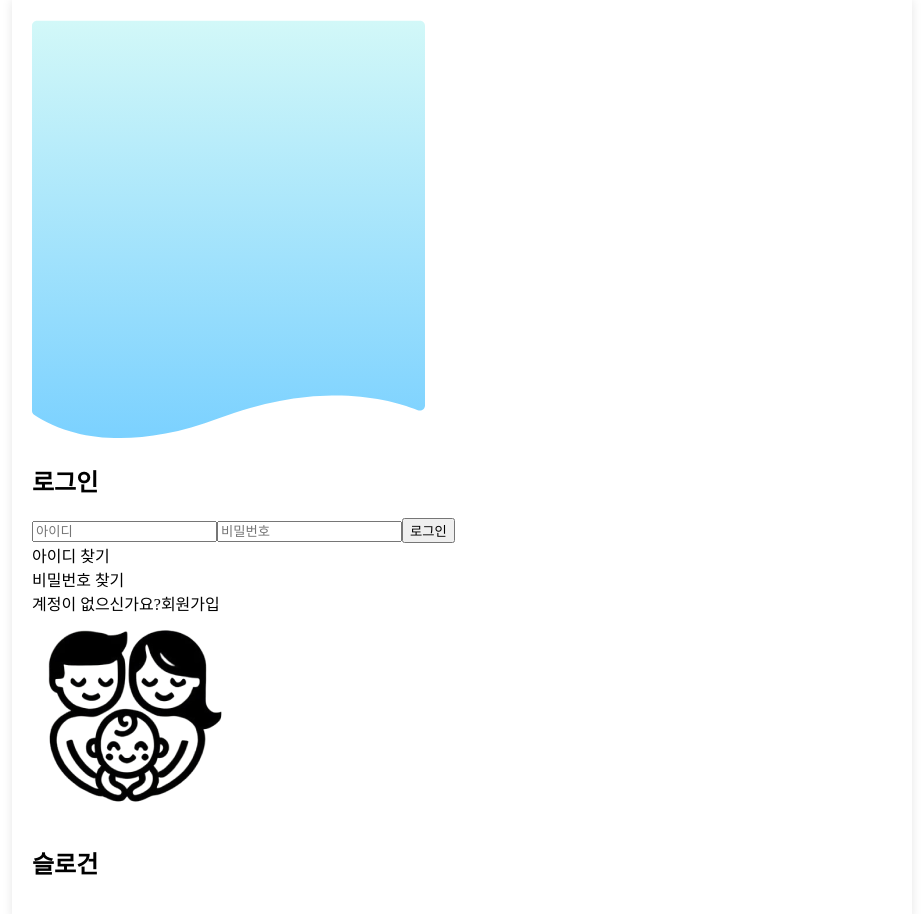
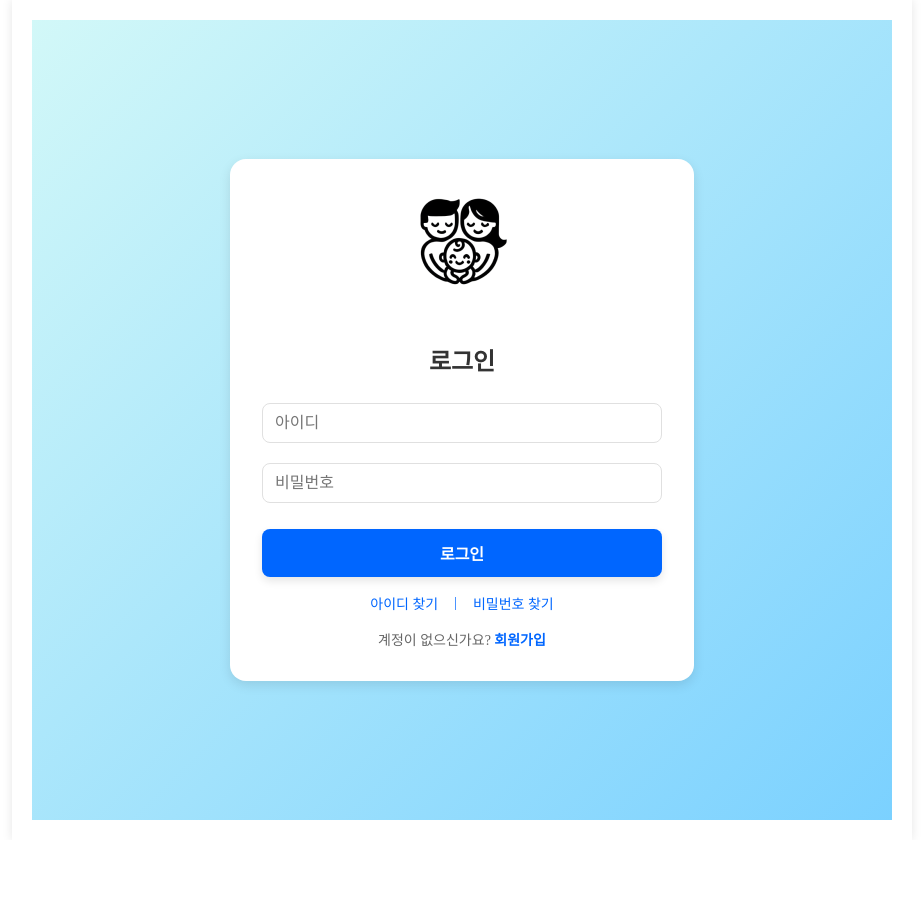
Before and after one commit to 2024GanzithonPYTHON/12_GANZI_Frontend, a React (Create React App) app: page /login in a window 1280 px wide. Shown: the top 914 px of the page, without its empty margins (178-1101 px from the left). After the commit the page ends 840 px from the top, so only its background shows below. Built offline with nearby package versions, Linux system fonts and the light colour scheme.

Commit message:
feat:  회원가입 api 연동 및 홈, 로그인, 회원가입 화면 디자인 수정

```diff
--- a/package.json
+++ b/package.json
@@ -50,8 +50,9 @@
     ]
   },
   "devDependencies": {
+    "@tanstack/eslint-plugin-query": "^5.62.16",
     "@types/react-datepicker": "^6.2.0",
     "@types/styled-components": "^5.1.34",
-    "typescript": "^5.7.3"
+    "typescript": "^4.9.5"
   }
 }
--- /dev/null
+++ b/src/components/Modal/Modal.tsx
@@ -0,0 +1,93 @@
+// ModalWrapper: 모달의 배경
+// ModalContent: 모달의 내부 컨텐츠
+import React from 'react';
+import styled from 'styled-components';
+import { NextButton } from '../Button';
+import { useNavigate } from 'react-router-dom';
+
+const ModalWrapper = styled.div`
+  position: fixed;
+  top: 0;
+  left: 0;
+  width: 100%;
+  height: 100%;
+  background: rgba(0, 0, 0, 0.5); // 반투명 배경
+  display: flex;
+  align-items: center;
+  justify-content: center;
+  z-index: 1000;
+`;
+
+const ModalContent = styled.div`
+  background: #fff;
+  border-radius: 16px;
+  padding: 24px;
+  text-align: center;
+  width: 90%;
+  max-width: 400px;
+  box-shadow: 0px 4px 12px rgba(0, 0, 0, 0.15);
+`;
+
+const ModalTitle = styled.h2`
+  font-size: 20px;
+  font-weight: bold;
+  margin-bottom: 16px;
+  color: #333;
+`;
+
+const ModalMessage = styled.p`
+  font-size: 16px;
+  color: #555;
+  margin-bottom: 24px;
+`;
+
+const CloseButton = styled(NextButton)`
+  background: #0066ff;
+  color: white;
+  border-radius: 8px;
+  padding: 12px 16px;
+  font-size: 16px;
+  font-weight: bold;
+  width: 100%;
+  box-shadow: 0 2px 6px rgba(0, 0, 0, 0.1);
+  &:hover {
+    background: #0056d1;
+  }
+`;
+
+interface ModalProps {
+    isOpen: boolean;
+    title: string;
+    message: string;
+    onClose: () => void;
+    destination: boolean;
+    endpoint?: string
+}
+
+const Modal = ({ isOpen, title, message, onClose, destination, endpoint}: ModalProps) => {
+const navigate = useNavigate();
+
+const handleSubmit = () => {
+    if (destination && endpoint) {
+      navigate(`/${endpoint}`); // endpoint를 직접 참조
+    }
+    onClose(); // 모달 닫기
+  };
+
+
+  if (!isOpen) return null;
+
+  return (
+    <ModalWrapper>
+      <ModalContent>
+        <ModalTitle>{title}!</ModalTitle>
+        <ModalMessage>{message}</ModalMessage>
+        <CloseButton onClick={handleSubmit}>
+            {destination && endpoint ? `${endpoint}로` : "확인"}
+        </CloseButton>
+      </ModalContent>
+    </ModalWrapper>
+  );
+};
+
+export default Modal;
--- a/src/pages/Join.tsx
+++ b/src/pages/Join.tsx
@@ -1,4 +1,4 @@
-import React from 'react';
+import React, {useState } from 'react';
 import styled from 'styled-components';
 import { PageContainer } from '../components/ScreenSizing';
 import { BackIcon } from '../assets/icons/icons'
@@ -8,6 +8,11 @@ import { TabBar } from '../components/Tab';
 import theme from '../utils/theme/Theme';
 import { JoinInputContainer} from '../components/Input';
 import { NextButton } from '../components/Button';
+import {useMutation} from '@tanstack/react-query';
+import instance from '../api/instance';
+import Modal from '../components/Modal/Modal';
+import { useNavigate } from 'react-router-dom';
+
 
 const Header = styled.div` //conponent
   width: 100%;
@@ -61,9 +66,86 @@ const HouseLogoIcon = styled.img`
     width: 20%;
     height: 20%;
 `
+interface SignUpData {
+  username: string;
+  password: string;
+  password_confirm: string;
+  nickname: string;
+}
 
 function Join() {
-  return (
+  const navigate = useNavigate();
+  const [joinData, setJoinData] = useState<SignUpData>({
+    username: '',
+    password: '',
+    password_confirm:'',
+    nickname: '',
+  });
+
+  const [modalState, setModalState] = useState({
+    isOpen: false,
+    title: "",
+    message: "",
+    destination: false,
+    endPoint: "",});
+
+
+  const mutation = useMutation<void, Error, SignUpData>({
+    mutationFn: (data) => instance.post("/accounts/signup/", data),
+    onMutate: () => {
+      setModalState({
+        isOpen: true,
+        title: "처리 중",
+        message: "회원가입 요청을 처리하고 있습니다.",
+        destination: false,
+        endPoint: ""
+      });
+    },
+    onSuccess: () => {
+      setModalState({
+        isOpen: true,
+        title: "회원가입 완료!",
+        message: "홈메이트에 오신 것을 환영합니다. 🎉",
+        destination: true,
+        endPoint: '/'
+      });
+
+      navigate('/')
+    },
+    onError: (error) => {
+      setModalState({
+        isOpen: true,
+        title: "문제가 발생했습니다",
+        message: error.message || "회원가입 요청 중 오류가 발생했습니다.",
+        destination: false,
+        endPoint: ""
+      });
+    },
+  });
+
+  const handleInputInfo = (e: React.ChangeEvent<HTMLInputElement>) => {
+    //joinData가 객체 형태이므로 저장도 객체 형태로 키와 값쌍으로 연결시켜서 저장해주어야 한다.
+    const {name, value} = e.target;
+
+    setJoinData((prev) => ({
+      ...prev,
+      [name] : value,
+    }));
+  }
+
+  const handleSubmit = () => {
+    mutation.mutate(joinData);
+  };
+
+    return (
+    <>
+    <Modal
+        isOpen={modalState.isOpen}
+        title={modalState.title}
+        message={modalState.message}
+        destination={modalState.destination}
+        onClose={() => setModalState({ isOpen: false, title: "", message: "", destination: false, endPoint: ""})}
+      />
     <PageContainer >
       <Header>
         <BackIcon />
@@ -89,15 +171,19 @@ function Join() {
         <LogoIcon src={Logo} />
       </IntroContainer>
 
-      <JoinInputContainer height="20px" placeholder='아이디'/>
-      <JoinInputContainer placeholder='비밀번호'/>
-      <JoinInputContainer placeholder='비밀번호 확인'/>
-      <JoinInputContainer placeholder='닉네임'/>
-      <NextButton>다음</NextButton>
+      <JoinInputContainer height="20px" placeholder='아이디' value={joinData.username} name = 'username' onChange={handleInputInfo}/>
+      <JoinInputContainer type= 'password' placeholder='비밀번호' value={joinData.password} name ='password' onChange={handleInputInfo}/>
+      <JoinInputContainer type= 'password' placeholder='비밀번호 확인' value={joinData.password_confirm} name='password_confirm' onChange={handleInputInfo}/>
+      <JoinInputContainer placeholder='닉네임' value={joinData.nickname} name='nickname' onChange={handleInputInfo}/>
+
+      <NextButton onClick={handleSubmit}>완료</NextButton>
       {/*
       <Input></Input> */}
     </PageContainer>
-  );
+
+</>
+    )
 }
 
+
 export default Join;
--- a/src/pages/Login.tsx
+++ b/src/pages/Login.tsx
@@ -1,16 +1,12 @@
-import React, { useState } from 'react';
+import { useState } from 'react';
 import styled from 'styled-components';
 import { useNavigate } from 'react-router-dom';
 import LogoImg from '../assets/Logo.png';
-import { LoginInputContainer } from '../components/Input';
-import Logo from '../assets/Logo.png';
-import {LoginBgImg} from '../assets/icons/icons';
 
-// 스타일 정의
 const Background = styled.div`
   margin: 0;
   padding: 0;
-  background: linear-gradient(#D2F8F8, #7BD1FF);
+  background: linear-gradient(135deg, #d2f8f8, #7bd1ff);
   width: 100%;
   height: 100vh;
   display: flex;
@@ -18,124 +14,144 @@ const Background = styled.div`
   justify-content: center;
 `;
 
-
-const Title = styled.div`
-  width: 100%;
-  height: 30px;
-  margin: 0 auto;
+const Container = styled.div`
+  width: 400px;
+  background: #ffffff;
+  border-radius: 16px;
+  box-shadow: 0px 4px 12px rgba(0, 0, 0, 0.1);
+  padding: 32px;
+  display: flex;
+  flex-direction: column;
   align-items: center;
-  justify-content: center;
-  display: flex;
-  font-size: 24px;
-  font-weight: bold;
+  text-align: center;
 `;
 
 const LogoContainer = styled.div`
-  width: 100%;
-  height: 200px;
-  align-items: center;
-  justify-content: center;
-  display: flex;
+  margin-bottom: 24px;
+
+  img {
+    width: 100px;
+    height: auto;
+  }
 `;
 
-const PageContainer = styled.div`
-  width: 50%;
-  height: 100vh;
-  align-items: center;
-  justify-content: center;
-  display: flex;
-  flex-direction: column;
+const Title = styled.h2`
+  font-size: 24px;
+  font-weight: bold;
+  color: #333;
+  margin-bottom: 16px;
+`;
+
+const Input = styled.input`
+  width: 100%;
+  height: 40px;
+  margin: 10px 0;
+  border: 1px solid #e0e0e0;
+  border-radius: 8px;
+  padding: 0 12px;
+  font-size: 16px;
+  box-sizing: border-box;
+
+  &:focus {
+    border-color: #7bd1ff;
+    outline: none;
+  }
 `;
 
 const Button = styled.button`
-  width: 62%;
-  height: 40px;
-  border: 0.5px solid #E0E0E0;
-  background-color: #000;
-  margin: 10px 0px;
+  width: 100%;
+  height: 48px;
+  border: none;
   border-radius: 8px;
+  background-color: #0066ff;
+  color: white;
   font-size: 16px;
-  color: #fff;
-  padding-left: 5px;
+  font-weight: bold;
   cursor: pointer;
+  margin-top: 16px;
+  box-shadow: 0px 4px 8px rgba(0, 0, 0, 0.1);
 
   &:hover {
-    background-color: #ebebeb;
-    color: #000;
-    transition: background-color 0.3s ease;
+    background-color: #0056d1;
   }
-`
+`;
+
+const LinkContainer = styled.div`
+  display: flex;
+  justify-content: center;
+  align-items: center;
+  margin-top: 16px;
+  font-size: 14px;
+
+  span {
+    margin: 0 8px;
+    color: #0066ff;
+    cursor: pointer;
+
+    &:hover {
+      text-decoration: underline;
+    }
+  }
+`;
+
+const SignupContainer = styled.div`
+  margin-top: 16px;
+  font-size: 14px;
+  color: #666;
+
+  .signup-link {
+    color: #0066ff;
+    font-weight: bold;
+    cursor: pointer;
+
+    &:hover {
+      text-decoration: underline;
+    }
+  }
+`;
 
 function Login() {
   const [username, setUsername] = useState('');
   const [password, setPassword] = useState('');
   const navigate = useNavigate();
-  // const isMobile = useIsMobile();
 
-  // if (!isMobile) {
-  //   // 웹 버전
-  //   return (
-  //     <Background>
-  //       <PageContainer>
-  //         <LogoContainer>
-  //           <img src={LogoImg} alt="Logo" width="150px" />
-  //         </LogoContainer>
-  //         <Title>로그인</Title>
-  //         <LoginInputContainer placeholder="아이디" />
-  //         <LoginInputContainer placeholder="비밀번호" />
-  //         <Button>로그인</Button>
-  //       </PageContainer>
-  //     </Background>
-  //   );
-  // }
+  const handleLogin = () => {
+    console.log('로그인 시도:', { username, password });
+  };
 
-  // 모바일 버전
   return (
-    <div className= "login-main-container">
-        <LoginBgImg />
-        <div className="back-button" onClick={() => navigate(-1)}></div>
-        <h2 className="login-title">로그인</h2>
-        <input
+    <Background>
+      <Container>
+        <LogoContainer>
+          <img src={LogoImg} alt="로고" />
+        </LogoContainer>
+        <Title>로그인</Title>
+        <Input
           type="text"
           placeholder="아이디"
-          className="input-style"
           value={username}
           onChange={(e) => setUsername(e.target.value)}
         />
-        <input
+        <Input
           type="password"
           placeholder="비밀번호"
-          className="input-style password-input-style"
           value={password}
           onChange={(e) => setPassword(e.target.value)}
         />
-        <button
-          className="login-button"
-          onClick={() => console.log('로그인 시도:', { username, password })}
-        >
-          로그인
-        </button>
-        <div className="link-container">
-          <span className="link-text" onClick={() => navigate('/find-id')}>
-            아이디 찾기
-          </span>
-          <div className="link-divider"></div>
-          <span className="link-text" onClick={() => navigate('/find-password')}>
-            비밀번호 찾기
-          </span>
-        </div>
-        <div className="signup-container">
-          <span className="signup-text">계정이 없으신가요?</span>
+        <Button onClick={handleLogin}>로그인</Button>
+        <LinkContainer>
+          <span onClick={() => navigate('/find-id')}>아이디 찾기</span>
+          <span>|</span>
+          <span onClick={() => navigate('/find-password')}>비밀번호 찾기</span>
+        </LinkContainer>
+        <SignupContainer>
+          계정이 없으신가요?{' '}
           <span className="signup-link" onClick={() => navigate('/join')}>
             회원가입
           </span>
-        </div>
-
-      <div className="logo-container">
-        <img src={Logo} alt="로고" className="logo-image" />
-        <h2 className="slogan-text">슬로건</h2>
-      </div>
-    </div>
+        </SignupContainer>
+      </Container>
+    </Background>
   );
 }
 
--- a/src/pages/Start.tsx
+++ b/src/pages/Start.tsx
@@ -1,20 +1,80 @@
 import React from 'react';
 import { useNavigate } from 'react-router-dom';
+import styled from 'styled-components';
 import Logo from '../assets/Logo.png'; // 로고 이미지 파일 경로
 
-// 시작 페이지 컴포넌트
+const Background = styled.div`
+  display: flex;
+  flex-direction: column;
+  align-items: center;
+  justify-content: center;
+  height: 100vh;
+  background: linear-gradient(135deg, #d2f8f8, #7bd1ff);
+  font-family: Arial, sans-serif;
+  text-align: center;
+`;
+
+const LogoImage = styled.img`
+  width: 120px;
+  height: auto;
+  margin-bottom: 20px;
+`;
+
+const Title = styled.h2`
+  font-size: 24px;
+  font-weight: bold;
+  color: #333;
+  margin-bottom: 40px;
+`;
+
+const ButtonContainer = styled.div`
+  display: flex;
+  flex-direction: column;
+  align-items: center;
+  gap: 20px;
+`;
+
+const StartButton = styled.button`
+  background: #0066ff;
+  color: white;
+  border: none;
+  border-radius: 8px;
+  padding: 12px 24px;
+  font-size: 18px;
+  font-weight: bold;
+  cursor: pointer;
+  box-shadow: 0px 4px 8px rgba(0, 0, 0, 0.1);
+
+  &:hover {
+    background: #0056d1;
+  }
+`;
+
+const LearnMoreButton = styled(StartButton)`
+  background: transparent;
+  color: #0066ff;
+  border: 2px solid #0066ff;
+
+  &:hover {
+    background: #0066ff;
+    color: white;
+  }
+`;
+
 function StartPage() {
   const navigate = useNavigate();
 
   return (
-    <div className="main-container">
-      <img src={Logo} alt="로고" className="logo-image" />
-      <h2 className="title">가정을 위한 공동 소비 플랫폼</h2>
-      <button className="start-button" onClick={() => navigate('/login')}>
-        시작하기
-      </button>
-      <button className="learn-more-button">알아보기</button>
-    </div>
+    <Background>
+      <LogoImage src={Logo} alt="로고" />
+      <Title>가정을 위한 공동 소비 플랫폼</Title>
+      <ButtonContainer>
+        <StartButton onClick={() => navigate('/login')}>
+          시작하기
+        </StartButton>
+        <LearnMoreButton>알아보기</LearnMoreButton>
+      </ButtonContainer>
+    </Background>
   );
 }
 
```
Also changed, not shown: src/api/signUp.js (deleted, +0 -20 lines), src/api/signUp.tsx (added, +20 -0 lines), src/pages/Write.tsx (+1 -4 lines), src/api/instance.tsx (renamed from src/api/instance.js), 1 other file (tests, documents, lock files or other folders).
